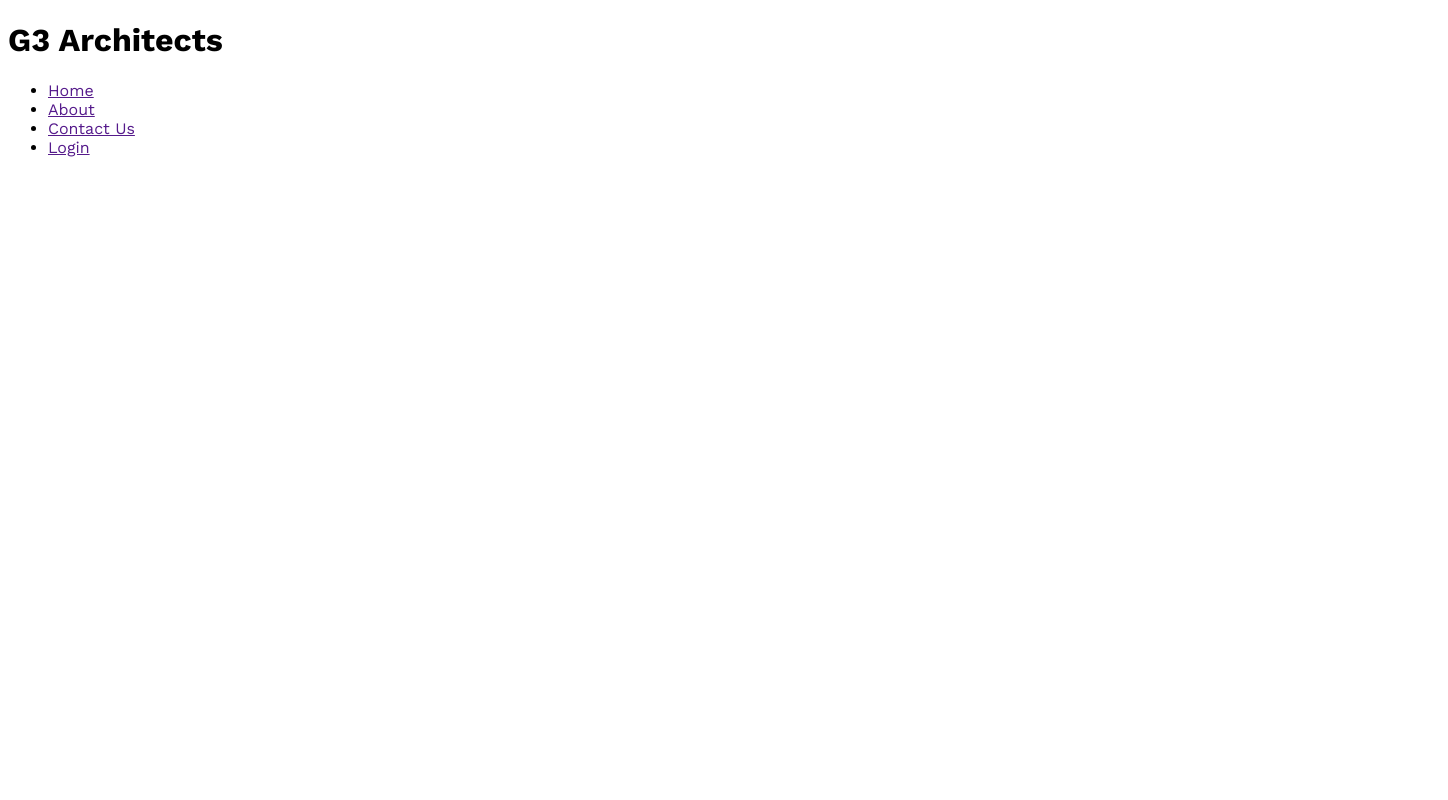
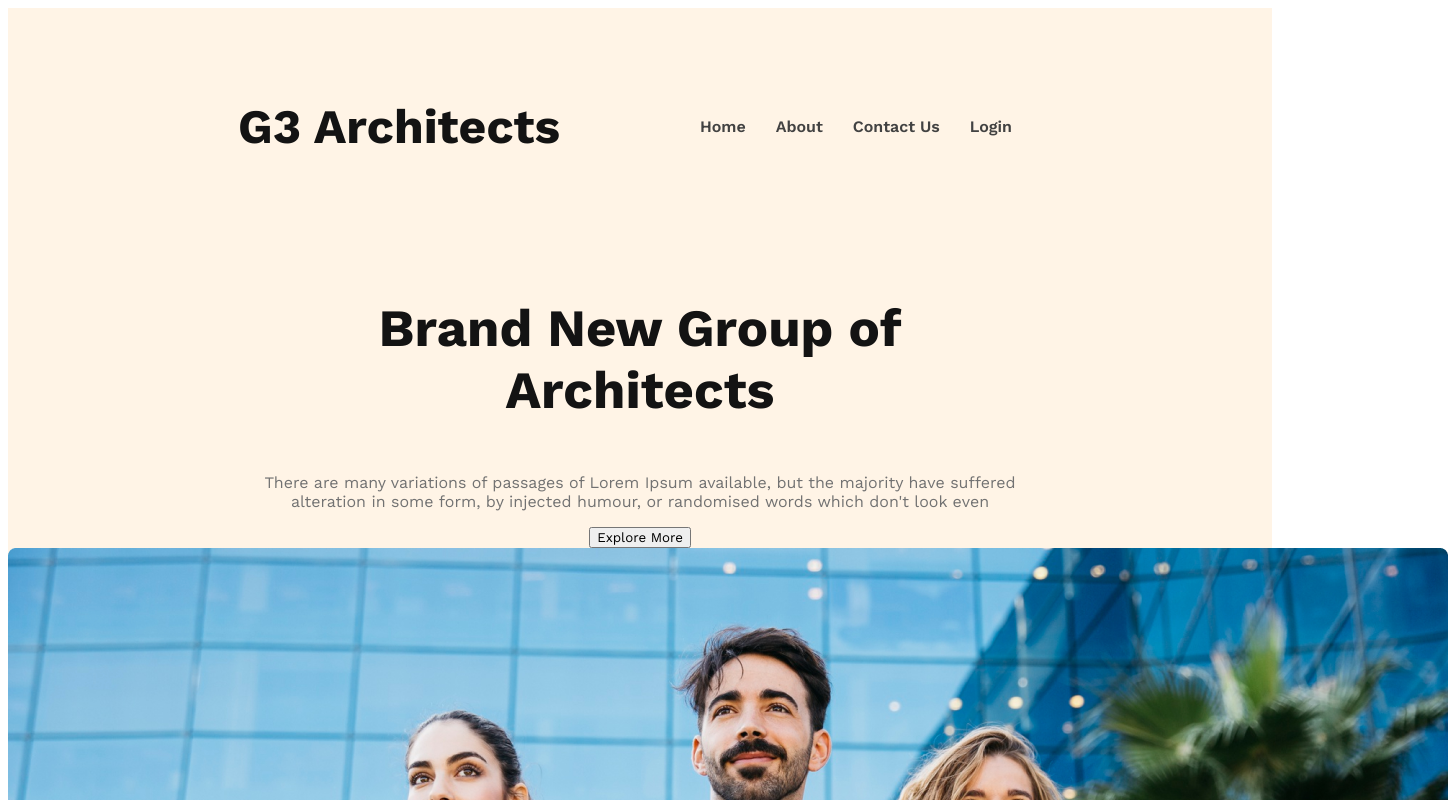
Before and after one commit to akashseub/g3-architecture-website, a plain HTML site: page index.html in a window 1280 px wide. Shown: the top 800 px of the page, 1448 px wide, since content can reach past the window. Drawn offline with nearby package versions, Linux system fonts and the light colour scheme.

Commit message:
banner content added

```diff
--- a/css/architect.css
+++ b/css/architect.css
@@ -1,6 +1,53 @@
 /* import work sans font from google font  */
 @import url('https://fonts.googleapis.com/css2?family=Work+Sans:wght@400;600;700;800&display=swap');
 
-*{
+* {
     font-family: 'Work Sans', sans-serif;
 }
+
+/* header styles */
+header {
+    background-color: rgba(255, 144, 14, 0.10);
+}
+
+nav {
+    display: flex;
+    justify-content: space-between;
+    align-items: center;
+    padding: 50px 230px;
+}
+
+nav>ul {
+    display: flex;
+    list-style: none;
+}
+
+header ul a {
+    text-decoration: none;
+    margin-right: 30px;
+    color: #424242;
+    font-weight: 600;
+}
+
+.nav-title {
+    color: #131313;
+    font-size: 3rem;
+    font-weight: 700;
+}
+
+/* banner styles */
+.banner-content {
+    max-width: 800px;
+    text-align: center;
+    margin: 0 auto;
+}
+
+.banner-title {
+    color: #131313;
+    font-size: 2.8rem;
+    font-weight: 700;
+}
+
+.banner-description {
+    color:#727272;
+}
--- a/index.html
+++ b/index.html
@@ -8,13 +8,28 @@
 </head>
 <body>
     <header>
-        <h1>G3 Architects</h1>
+        <nav>
+            <h1 class="nav-title">G3 Architects</h1>
             <ul>
                 <li><a href="">Home</a></li>
                 <li><a href="">About</a></li>
                 <li><a href="">Contact Us</a></li>
                 <li><a href="">Login</a></li>
             </ul>
+        </nav>
+
+        <div class="banner">
+            <div class="banner-content">
+                <div class="banner-title">
+                    <h3>Brand New Group of Architects</h3>
+                </div>
+                <p class="banner-description">There are many variations of passages of Lorem Ipsum available, but the majority have suffered alteration in some form, by injected humour, or randomised words which don't look even</p>
+                <button class="btn-primary">Explore More</button>
+            </div>
+            <div>
+                <img src="images/banner.png" alt="">
+            </div>
+        </div>
     </header>
 
 
```
Lines whose indentation alone changed are shown as unchanged.
